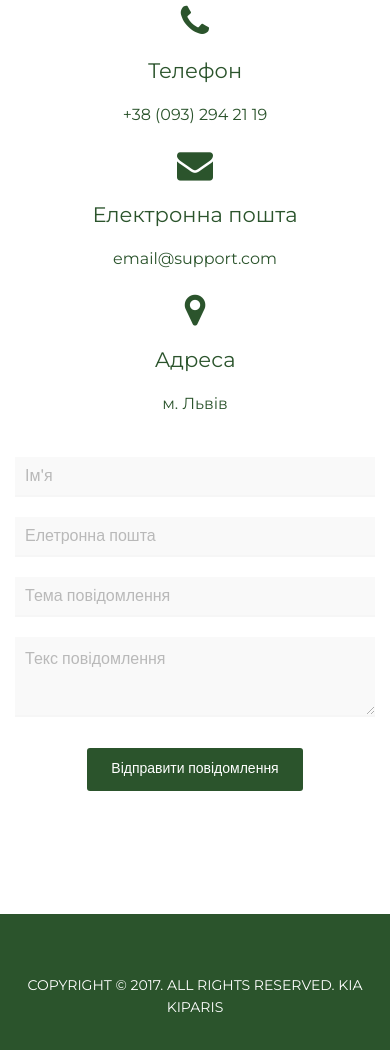
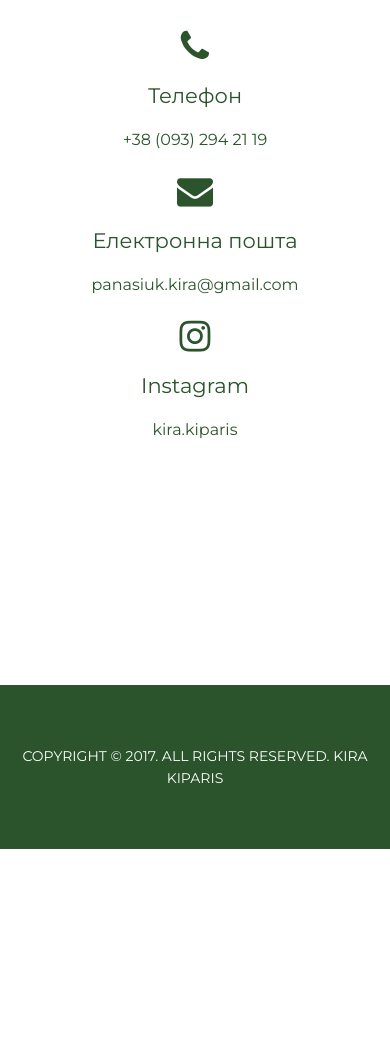
Before and after one commit to olgmaks/ui-example, a plain HTML site: page index.html in a window 390 px wide. Shown: the part 6038-7088 px from the top of the page. After the commit the page ends 6887 px from the top, so only its background shows below. Drawn offline with Linux system fonts and the light colour scheme.

Commit message:
Fixed bugs. Address replaced with Instagram

```diff
--- a/index.html
+++ b/index.html
@@ -33,7 +33,8 @@
     <!-- HTML5 shim and Respond.js for IE8 support of HTML5 elements and media queries -->
     <!-- WARNING: Respond.js doesn't work if you view the page via file:// -->
     <!--[if lt IE 9]>
-    <link rel="stylesheet" href="https://maxcdn.bootstrapcdn.com/bootstrap/4.0.0-beta.2/css/bootstrap.min.css" integrity="sha384-PsH8R72JQ3SOdhVi3uxftmaW6Vc51MKb0q5P2rRUpPvrszuE4W1povHYgTpBfshb" crossorigin="anonymous">
+    <link rel="stylesheet" href="https://maxcdn.bootstrapcdn.com/bootstrap/4.0.0-beta.2/css/bootstrap.min.css"
+          integrity="sha384-PsH8R72JQ3SOdhVi3uxftmaW6Vc51MKb0q5P2rRUpPvrszuE4W1povHYgTpBfshb" crossorigin="anonymous">
     <script src="https://oss.maxcdn.com/html5shiv/3.7.3/html5shiv.min.js"></script>
     <script src="https://oss.maxcdn.com/respond/1.4.2/respond.min.js"></script>
     <![endif]-->
@@ -146,7 +147,8 @@
                     графіки.
                     <br>Фотографія завджи була моїм захобленням, способом зупинити мить, показати людям моє бачення
                     світу.
-                    <br>Вважаю, що кожна людина- всесвіт, із власними планетами всередині. А фотографія - один із способів
+                    <br>Вважаю, що кожна людина- всесвіт, із власними планетами всередині. А фотографія - один із
+                    способів
                     нам передати власний космос кожної людини.</p>
             </div>
         </div>
@@ -365,6 +367,8 @@
             </div>
         </div>
 
+        <br>
+
         <!-- Row -->
         <div class="row">
             <!-- /Section-header -->
@@ -384,7 +388,7 @@
                 <div class="contact">
                     <i class="fa fa-envelope"></i>
                     <h3>Електронна пошта</h3>
-                    <p>email@support.com</p>
+                    <p>panasiuk.kira@gmail.com</p>
                 </div>
             </div>
             <!-- /contact -->
@@ -392,28 +396,19 @@
             <!-- contact -->
             <div class="col-sm-4">
                 <div class="contact">
-                    <i class="fa fa-map-marker"></i>
-                    <h3>Адреса</h3>
-                    <p>м. Львів</p>
+                    <i class="fa fa-instagram"></i>
+                    <h3>Instagram</h3>
+                    <p>kira.kiparis</p>
                 </div>
             </div>
-            <!-- /contact -->
-
-            <!-- contact form -->
-            <div class="col-md-8 col-md-offset-2">
-                <form class="contact-form">
-                    <input type="text" class="input" placeholder="Ім'я">
-                    <input type="email" class="input" placeholder="Елетронна пошта">
-                    <input type="text" class="input" placeholder="Тема повідомлення">
-                    <textarea class="input" placeholder="Текс повідомлення"></textarea>
-                    <button class="main-btn">Відправити повідомлення</button>
-                </form>
-            </div>
-            <!-- /contact form -->
 
         </div>
         <!-- /Row -->
 
+        <br>
+        <br>
+        <br>
+        <br>
     </div>
     <!-- /Container -->
 
@@ -433,7 +428,7 @@
 
                 <!-- footer copyright -->
                 <div class="footer-copyright">
-                    <p style="color: white">Copyright © 2017. All Rights Reserved. KIA KIPARIS</p>
+                    <p style="color: white">Copyright © 2017. All Rights Reserved. KIRA KIPARIS</p>
                 </div>
                 <!-- /footer copyright -->
 
```
Lines whose indentation alone changed are shown as unchanged.
